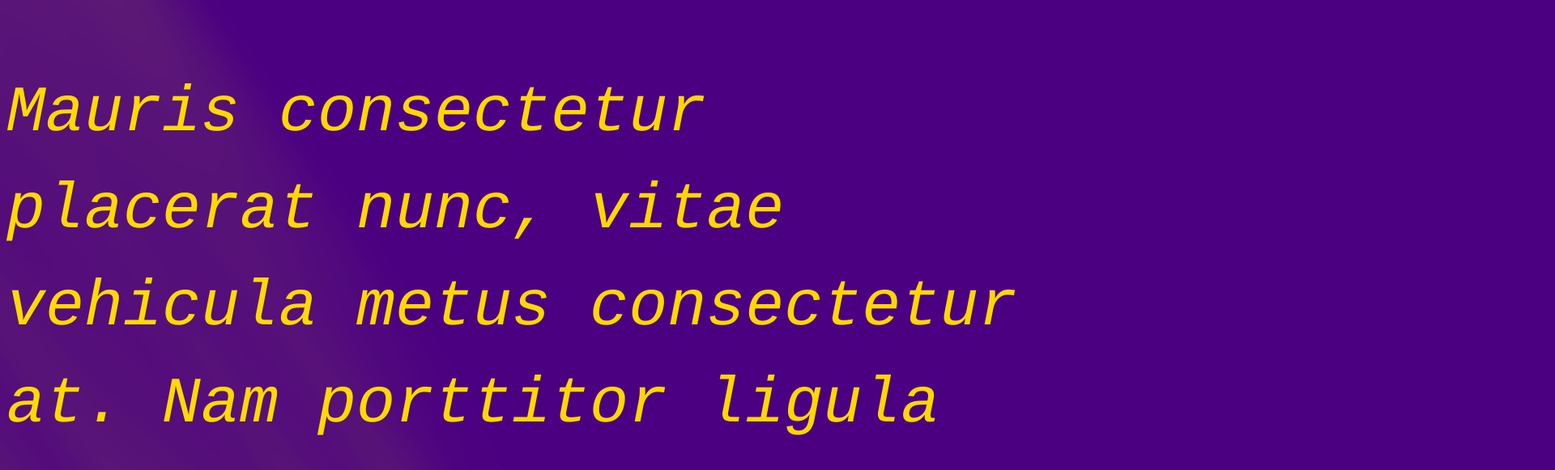
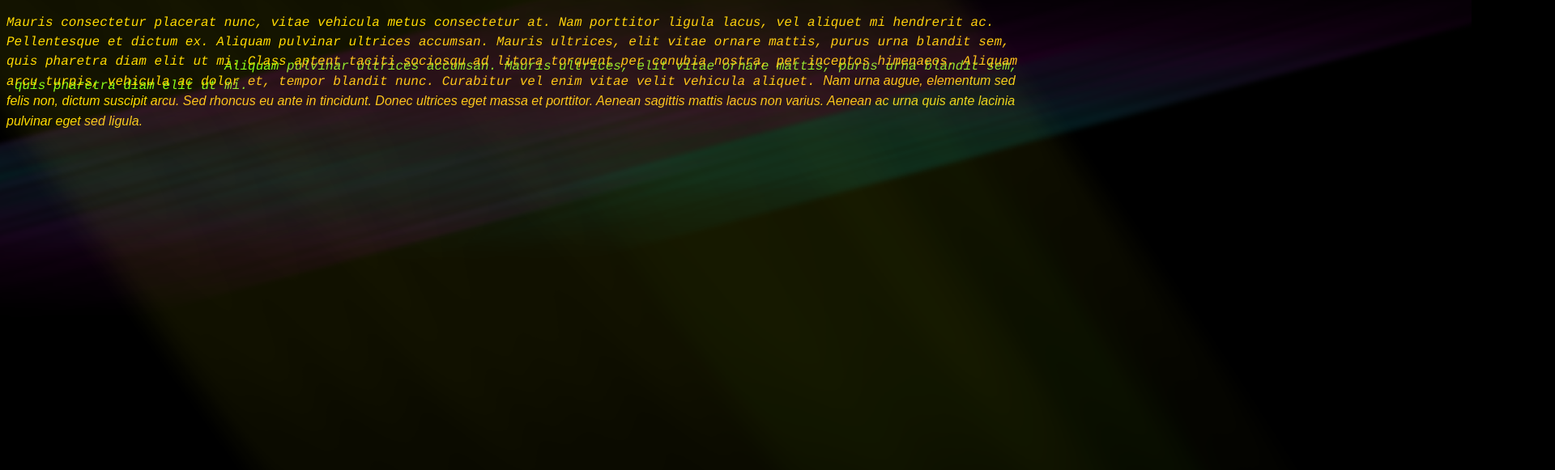
Before and after one commit to peachedpocky/type, a plain HTML site: page index.html in a window 1280 px wide. Shown: the top 581 px of the page at 81% size, 1920 px wide, since content can reach past the window. Drawn offline with Linux system fonts and the light colour scheme.

Commit message:
Update styles.css

```diff
--- a/styles.css
+++ b/styles.css
@@ -1,11 +1,11 @@
 /* Type */
 
 body {
-	background-color: indigo;
+	background-color: black;
 	color: gold;
 	font-family: courier;
 	line-height: 1.5;
-    font-size: 5em;
+    font-size: 1em;
     font-style: italic;
 }
 .new-color {
@@ -17,23 +17,23 @@ body {
 .awful {
 	position: absolute;
     top: 5em;
-    transform: skewX(35deg) scaleY(10) ;
+    transform: skewX(35deg) scaleY(12) ;
     font-family: bodoni;
     font-style: bold;
-    opacity: .75;
+    opacity: .85;
     color: yellow;
-    filter: blur(30px)
+    filter: blur(20px)
 }
 .oof {
 	text-shadow: 10px 30px #7EFC1C;
 }
 .terrible {
 	position: absolute;
-    top: 10em;
+    top: 7em;
     transform: skewX(-75deg) scaleY(3) ;
     font-family: times-new-roman;
     font-style: italic;
-    opacity: .75;
+    opacity: 1;
     color: magenta;
     filter: blur(12px)
 }
```
